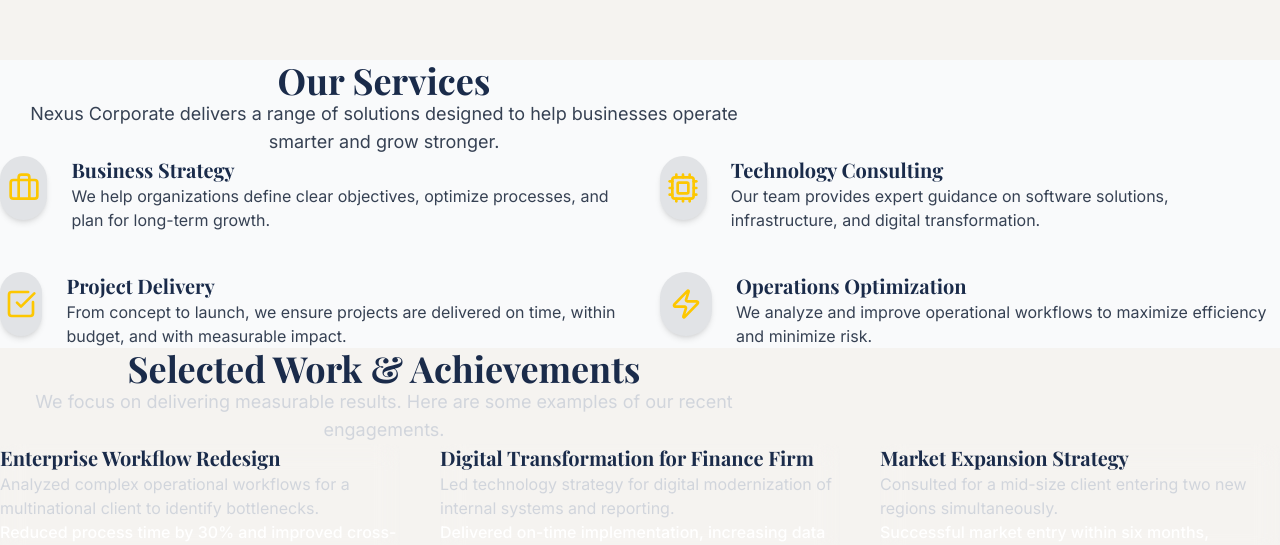
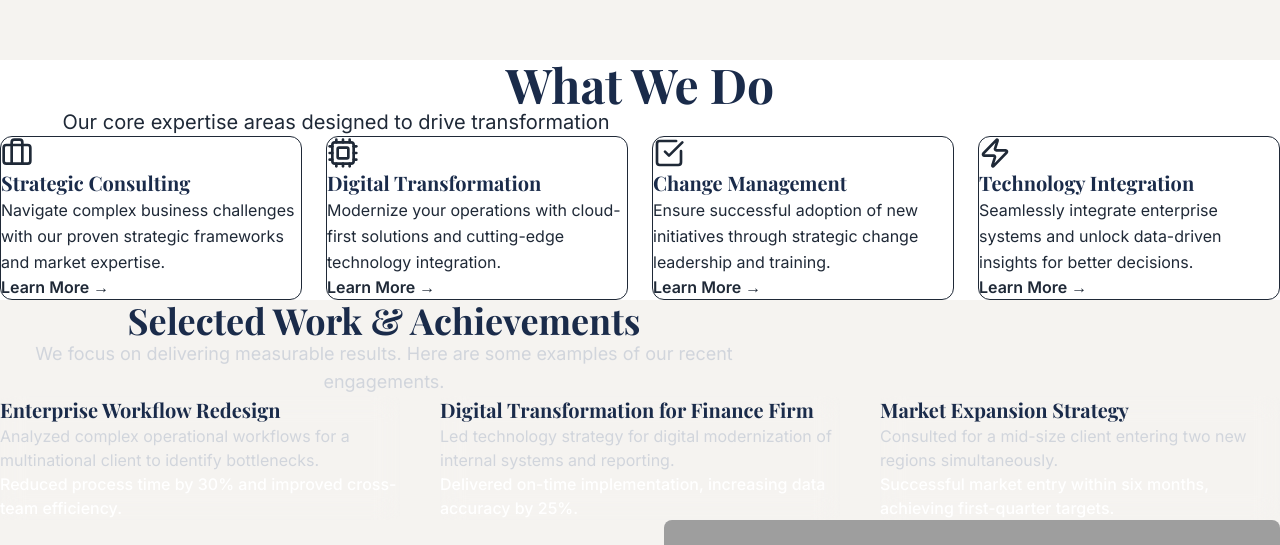
Before and after one commit to primyst/nexus, a Next.js app in the folder my-app/: page / in a window 1280 px wide. Shown: the part 740-1285 px from the top of the page. Built offline with nearby package versions, Linux system fonts and the light colour scheme; grey boxes are pictures that could not be loaded.

Commit message:
Update Services.tsx

```diff
--- a/my-app/components/Services.tsx
+++ b/my-app/components/Services.tsx
@@ -1,5 +1,6 @@
 'use client';
 import { Briefcase, Cpu, CheckSquare, Zap } from 'lucide-react';
+import Link from 'next/link';
 
 interface Service {
   title: string;
@@ -9,55 +10,69 @@
 
 const services: Service[] = [
   {
-    title: 'Business Strategy',
+    title: 'Strategic Consulting',
     description:
-      'We help organizations define clear objectives, optimize processes, and plan for long-term growth.',
-    icon: <Briefcase className="h-8 w-8 text-yellow-400" />,
+      'Navigate complex business challenges with our proven strategic frameworks and market expertise.',
+    icon: <Briefcase className="h-8 w-8" />,
   },
   {
-    title: 'Technology Consulting',
+    title: 'Digital Transformation',
     description:
-      'Our team provides expert guidance on software solutions, infrastructure, and digital transformation.',
-    icon: <Cpu className="h-8 w-8 text-yellow-400" />,
+      'Modernize your operations with cloud-first solutions and cutting-edge technology integration.',
+    icon: <Cpu className="h-8 w-8" />,
   },
   {
-    title: 'Project Delivery',
+    title: 'Change Management',
     description:
-      'From concept to launch, we ensure projects are delivered on time, within budget, and with measurable impact.',
-    icon: <CheckSquare className="h-8 w-8 text-yellow-400" />,
+      'Ensure successful adoption of new initiatives through strategic change leadership and training.',
+    icon: <CheckSquare className="h-8 w-8" />,
   },
   {
-    title: 'Operations Optimization',
+    title: 'Technology Integration',
     description:
-      'We analyze and improve operational workflows to maximize efficiency and minimize risk.',
-    icon: <Zap className="h-8 w-8 text-yellow-400" />,
+      'Seamlessly integrate enterprise systems and unlock data-driven insights for better decisions.',
+    icon: <Zap className="h-8 w-8" />,
   },
 ];
 
 export default function Services() {
   return (
-    <section className="mx-auto max-w-7xl px-6 py-20 bg-gray-50">
-      <div className="mx-auto max-w-3xl text-center">
-        <h2 className="text-3xl font-bold md:text-4xl text-[#0F172A]">
-          Our Services
+    <section className="py-20 px-6 md:px-12 bg-white">
+      <div className="max-w-7xl mx-auto">
+        {/* Header */}
+        <div className="text-center mb-16 animate-fade-in-up">
+          <h2 className="text-4xl md:text-5xl font-bold text-navy mb-4 font-serif">
+            What We Do
           </h2>
-        <p className="mt-4 text-lg text-gray-700">
-          Nexus Corporate delivers a range of solutions designed to help businesses operate smarter and grow stronger.
+          <p className="text-xl text-light max-w-2xl mx-auto">
+            Our core expertise areas designed to drive transformation
           </p>
         </div>
 
-      <div className="mt-12 grid gap-10 sm:grid-cols-1 md:grid-cols-2 lg:grid-cols-2">
-        {services.map((service) => (
-          <div key={service.title} className="flex gap-6">
-            <div className="flex h-16 w-16 items-center justify-center rounded-full bg-[#0F172A]/10 shadow-md">
+        {/* Services Grid */}
+        <div className="grid md:grid-cols-2 lg:grid-cols-4 gap-6">
+          {services.map((service, idx) => (
+            <Link key={service.title} href="/services">
+              <div
+                className="bg-cream rounded-xl p-8 hover:shadow-lg transition-all duration-300 cursor-pointer group border border-gold/10 hover:border-gold/30 h-full"
+                style={{ animationDelay: `${idx * 100}ms` }}
+              >
+                <div className="text-gold mb-4 group-hover:scale-110 transition-transform duration-300">
                   {service.icon}
                 </div>
-            <div>
-              <h3 className="text-xl font-semibold text-[#0F172A]">{service.title}</h3>
-              <p className="mt-1 text-gray-700">{service.description}</p>
+                <h3 className="text-xl font-bold text-navy mb-3 font-serif">
+                  {service.title}
+                </h3>
+                <p className="text-light leading-relaxed">
+                  {service.description}
+                </p>
+                <div className="mt-4 text-gold font-semibold group-hover:translate-x-2 transition-transform duration-300">
+                  Learn More →
                 </div>
               </div>
+            </Link>
           ))}
+        </div>
       </div>
     </section>
   );
```
Lines whose indentation alone changed are shown as unchanged.
